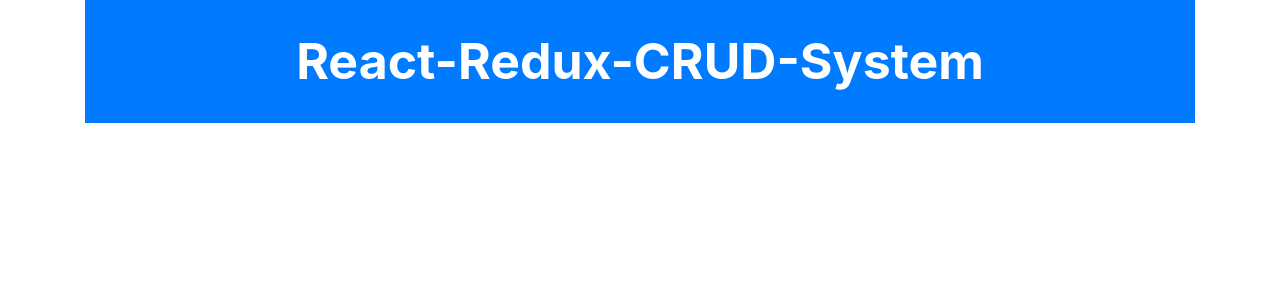
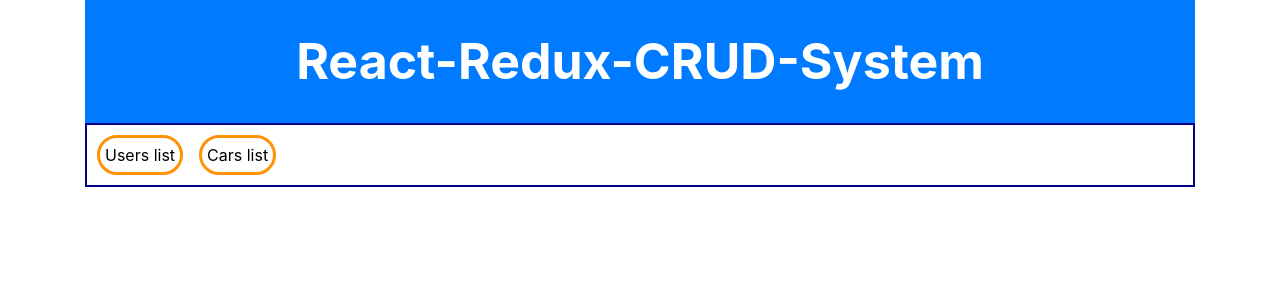
Before and after one commit to Pistachionello/React-Redux-CRUD-System, a React (Create React App) app: page / in a window 1280 px wide. Shown: the top 300 px of the page. Built offline with nearby package versions, Linux system fonts and the light colour scheme.

Commit message:
buttons visual added.

```diff
--- a/src/App.js
+++ b/src/App.js
@@ -1,4 +1,5 @@
 import React from 'react';
+// import {UserList} from "./components/UserList";
 
 export function App() {
     return (
@@ -6,8 +7,9 @@ export function App() {
             <div className="title p-4 text-center text-white font-weight-bold bg-primary">
                 React-Redux-CRUD-System
             </div>
-            <div className="lists_container">
-
+            <div className="buttons_container">
+                <button className="list_button mr-3">Users list</button>
+                <button className="list_button list_button--colored">Cars list</button>
             </div>
         </div>
     );
--- /dev/null
+++ b/src/components/UserList.js
@@ -0,0 +1,9 @@
+import React from "react";
+
+export function UserList() {
+    return (
+        <div>
+            List
+        </div>
+    );
+}
--- a/src/styles/css/index.css
+++ b/src/styles/css/index.css
@@ -1,3 +1,35 @@
+body {
+    min-width: 320px;
+}
+
 .title {
     font-size: 50px;
 }
+
+.buttons_container {
+    font-size: 16px;
+    padding: 10px;
+    border: 2px solid darkblue;
+}
+
+.list_button {
+    background-color: transparent;
+    padding: 5px;
+    border: 3px solid #ff9308;
+    border-radius: 20px;
+}
+
+.list_button:hover {
+    border-color: #ff6f00;
+}
+
+.list_button:focus {
+    outline: none;
+    border-color: #ffa847;
+    background-color: #00ff00;
+}
+
+.list_button:active {
+    color: #a500ff;
+    border-color: #a500ff;
+}
```
